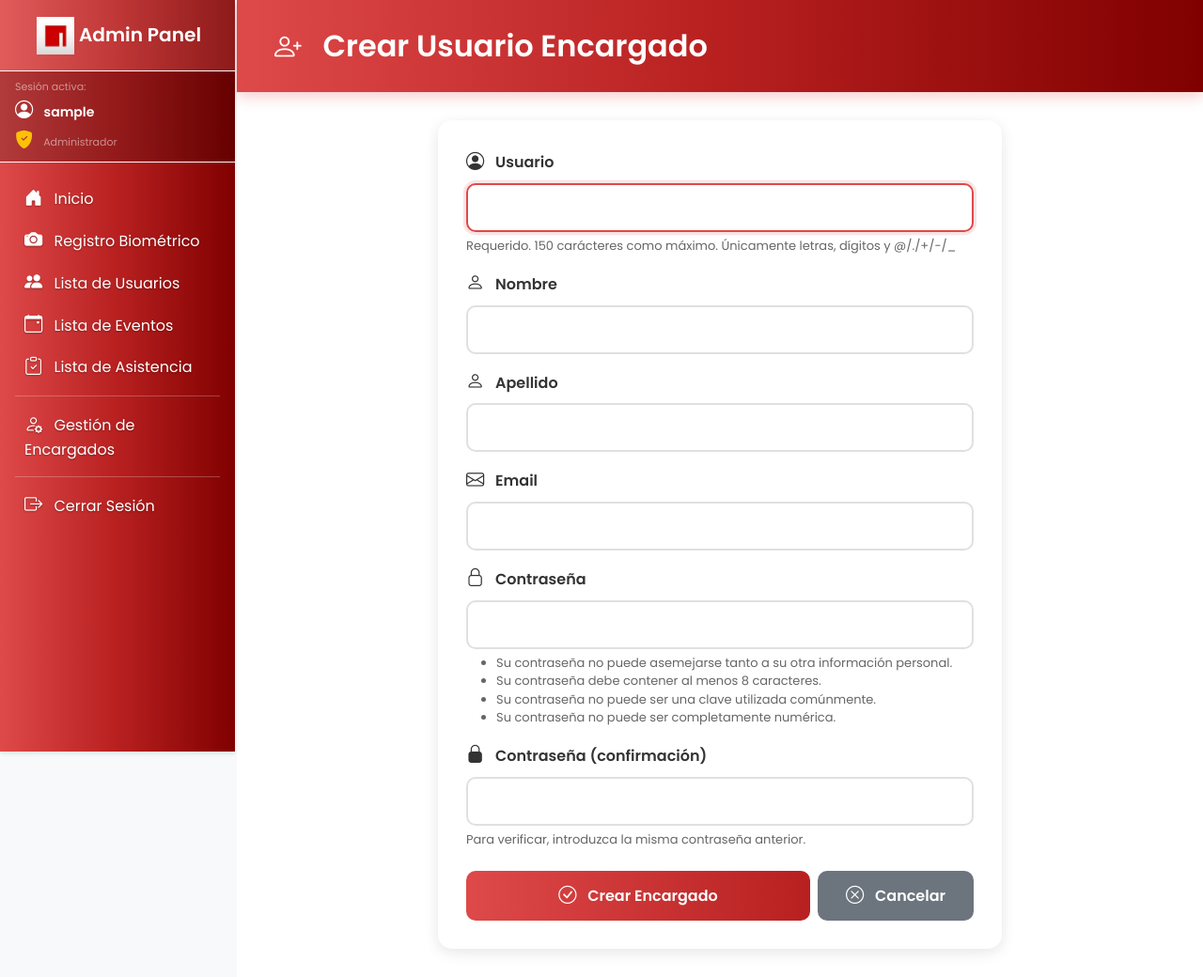
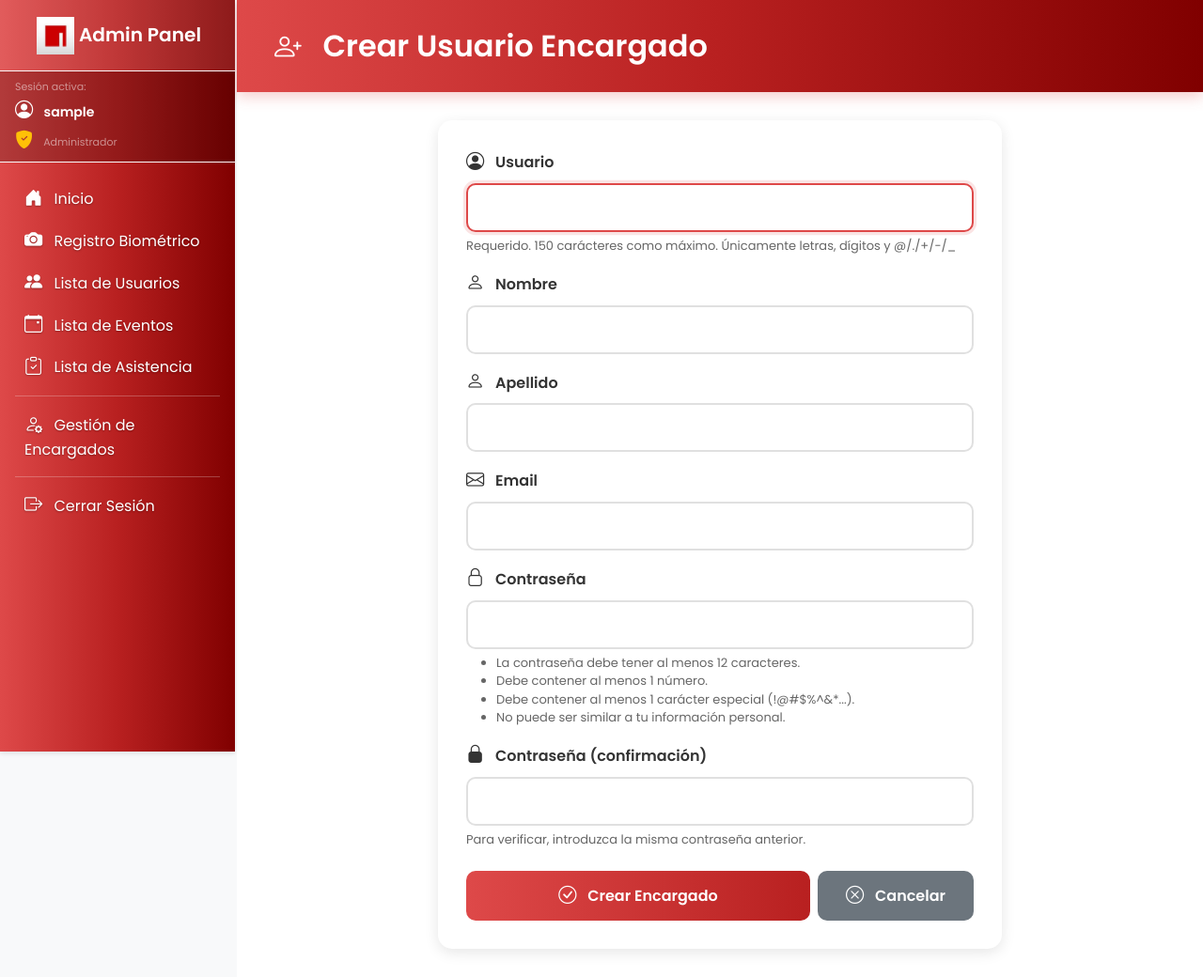
Before and after one commit to scorpionwill/Proyecto_RF-v2, a Django app: page /gestion/encargados/crear/ in a window 1280 px wide. Shown: the whole page at 94% size. Run offline with Django 5.2, Linux system fonts and the light colour scheme; the visitor is signed in with stand-in values (Sample User, id 1); parts of the project's set-up code (start-up, migrations or seed data) failed here and were passed over.

Commit message:
feat: Mejoras en Dashboard y validación de contraseñas
- Dashboard de asistencia: contador manual se actualiza en tiempo real
- Validación de contraseña mejorada para encargados:
  * Mínimo 12 caracteres
  * Al menos 1 número
  * Al menos 1 carácter especial
- Botón 'Volver' preserva filtro de usuarios (habilitados/deshabilitados)
- Placeholder actualizado en registro biométrico con formato 'Ej: Nombre'
- Corrección de HTML en campo de nombre (eliminado > extra)

```diff
--- a/django_app/reconocimiento_facial/usuarios/templates/admin/crear_encargado.html
+++ b/django_app/reconocimiento_facial/usuarios/templates/admin/crear_encargado.html
@@ -179,7 +179,7 @@
                 <div class="text-danger small">{{ form.password1.errors }}</div>
                 {% endif %}
                 {% if form.password1.help_text %}
-                <div class="help-text">{{ form.password1.help_text }}</div>
+                <div class="help-text">{{ form.password1.help_text|safe }}</div>
                 {% endif %}
             </div>
 
--- a/django_app/reconocimiento_facial/usuarios/templates/registro_biometrico.html
+++ b/django_app/reconocimiento_facial/usuarios/templates/registro_biometrico.html
@@ -269,7 +269,7 @@
             <div class="mb-3">
                 <label for="nombre" class="form-label">Nombre Completo *</label>
                 <input type="text" class="form-control" id="nombre" name="nombre" required
-                    placeholder="Daniel Soto Cáceres">>
+                    placeholder="Ej: Daniel Soto Cáceres">
             </div>
 
             <div class="mb-3">
--- a/django_app/reconocimiento_facial/usuarios/templates/ver_credencial.html
+++ b/django_app/reconocimiento_facial/usuarios/templates/ver_credencial.html
@@ -147,13 +147,14 @@
                 <h3>{{ usuario.nombre }}</h3>
                 <p><strong>RUT:</strong> <span>{{ usuario.rut }}</span></p>
                 <p><strong>Carrera:</strong> <span>{{ usuario.carrera|default:"--" }}</span></p>
-                <p><strong>Jornada:</strong> <span>{% if usuario.jornada == 'V' %}Vespertina{% elif usuario.jornada == 'D' %}Diurno{% else %}{{ usuario.jornada|default:"--" }}{% endif %}</span></p>
+                <p><strong>Jornada:</strong> <span>{% if usuario.jornada == 'V' %}Vespertina{% elif usuario.jornada ==
+                        'D' %}Diurno{% else %}{{ usuario.jornada|default:"--" }}{% endif %}</span></p>
             </div>
         </div>
 
         <!-- Botón volver -->
         <div class="text-center">
-            <a href="{% url 'listar_usuarios' %}" class="btn-back">
+            <a href="javascript:history.back()" class="btn-back">
                 <i class="bi bi-arrow-left"></i> Volver a Lista de Usuarios
             </a>
         </div>
--- a/django_app/reconocimiento_facial/usuarios/views/admin_views.py
+++ b/django_app/reconocimiento_facial/usuarios/views/admin_views.py
@@ -5,7 +5,19 @@ from django.contrib import messages
 from django.contrib.auth.models import User
 from django.contrib.auth.forms import UserCreationForm
 from django import forms
+from django.core.exceptions import ValidationError
+import re
 from ..decorators import admin_required
+
+
+def validate_password_strength(password):
+    """Valida que la contraseña tenga mínimo 12 caracteres, 1 número y 1 caracter especial."""
+    if len(password) < 12:
+        raise ValidationError('La contraseña debe tener al menos 12 caracteres.')
+    if not re.search(r'\d', password):
+        raise ValidationError('La contraseña debe contener al menos 1 número.')
+    if not re.search(r'[!@#$%^&*(),.?":{}|<>_\-+=\[\]\\;\'`~]', password):
+        raise ValidationError('La contraseña debe contener al menos 1 caracter especial (!@#$%^&*...).')
 
 
 class EncargadoCreationForm(UserCreationForm):
@@ -22,6 +34,24 @@ class EncargadoCreationForm(UserCreationForm):
             'password1': 'Contraseña',
             'password2': 'Confirmar Contraseña',
         }
+
+    def __init__(self, *args, **kwargs):
+        super().__init__(*args, **kwargs)
+        # Personalizar help_text para contraseña
+        self.fields['password1'].help_text = (
+            '<ul>'
+            '<li>La contraseña debe tener al menos 12 caracteres.</li>'
+            '<li>Debe contener al menos 1 número.</li>'
+            '<li>Debe contener al menos 1 carácter especial (!@#$%^&*...).</li>'
+            '<li>No puede ser similar a tu información personal.</li>'
+            '</ul>'
+        )
+
+    def clean_password1(self):
+        password1 = self.cleaned_data.get('password1')
+        if password1:
+            validate_password_strength(password1)
+        return password1
 
 
 @admin_required
```
Also changed, not shown: django_app/reconocimiento_facial/usuarios/templates/reconocimiento_facial.html (+8 -0 lines).
